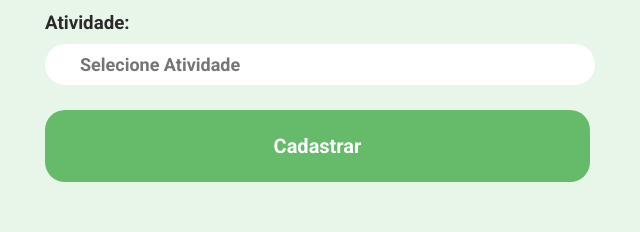
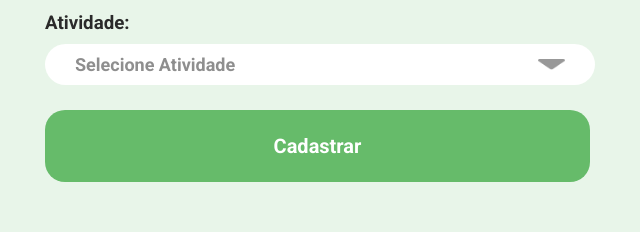
Before and after one commit to Lenita13/Box_Model, a plain HTML site: page index.html in a window 1280 px wide. Shown: the part 1888-2120 px from the top of the page, 320-960 px from the left. Drawn offline with Linux system fonts and the light colour scheme; a web font is replaced by a local one.

Commit message:
Finalização do Projeto

```diff
--- a/index.html
+++ b/index.html
@@ -70,12 +70,17 @@
                     <h3>Cidade:</h3>
                     <input type="text" placeholder="Cidade" required>
                     <h3>Atividade:</h3>
-                    <article class="atividade">
+                    <div class="input-flex">
                         <input type="text" placeholder="Selecione Atividade" required>
-                        <!-- <img src="./assets/setinha.png" alt="Seta para baixo"> -->
-                        <button type="submit">Cadastrar</button>
+                        <div class="icone-seta">
+                            <img src="./assets/setinha.png" alt="Seta para baixo">
+                        </div>
+                    </div>
 
-                    </article>
+
+                    <button type="submit">Cadastrar</button>
+
+
                 </form>
             </div>
         </section>
--- a/style.scss
+++ b/style.scss
@@ -230,6 +230,44 @@ header {
 
         }
 
+        .input-flex {
+            display: flex;
+            align-items: center;
+            border-radius: 25px;
+            background-color: white;
+            padding: 10px;
+            width: 100%;
+
+
+            input {
+                background-color: transparent;
+                outline: none;
+                flex-grow: 1;
+                padding: 0;
+                font-size: 18px;
+                margin-left: 20px;
+
+                &::placeholder {
+                    color: #8E8E8E;
+                }
+            }
+
+            .icone-seta {
+                margin-left: 10px;
+                display: flex;
+                align-items: center;
+                margin-right: 20px;
+                color: #989898;
+
+                img {
+                    display: block;
+                    width: 27px;
+                    height: auto;
+
+                }
+            }
+        }
+
     }
 
     button {
@@ -250,7 +288,6 @@ header {
 }
 
 footer {
-
     background-color: #66BB6A;
     color: #FFFFFF;
     padding-top: 2.5rem;
```
Also changed, not shown: style.css, 1 other file.
